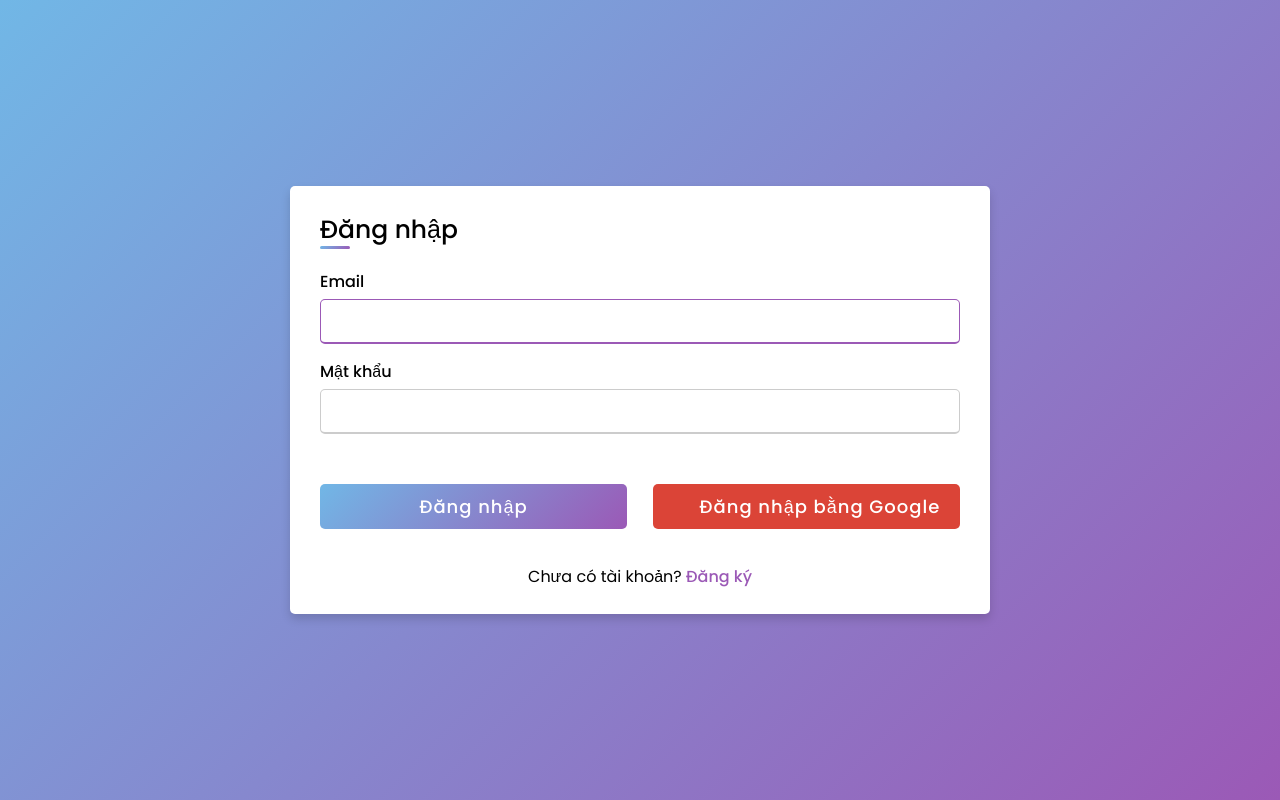
After one commit to TruongNguyenVo/NT-TeamWork-Management, a Symfony app: template templates/security/login.html.twig in a window 1280 px wide. The commit adds this page. Run offline with Twig, Linux system fonts and the light colour scheme; the template is opened without the code that fills it, so the values that code supplies are empty; some libraries are stand-ins or nearby versions.

Commit message:
add login & registration form, controller

```diff
--- a/src/Entity/User.php
+++ b/src/Entity/User.php
@@ -4,11 +4,13 @@ namespace App\Entity;
 
 use App\Repository\UserRepository;
 use Doctrine\ORM\Mapping as ORM;
+use Symfony\Bridge\Doctrine\Validator\Constraints\UniqueEntity;
 use Symfony\Component\Security\Core\User\PasswordAuthenticatedUserInterface;
 use Symfony\Component\Security\Core\User\UserInterface;
 
 #[ORM\Entity(repositoryClass: UserRepository::class)]
 #[ORM\UniqueConstraint(name: 'UNIQ_IDENTIFIER_EMAIL', fields: ['email'])]
+#[UniqueEntity(fields: ['email'], message: 'There is already an account with this email')]
 class User implements UserInterface, PasswordAuthenticatedUserInterface
 {
     #[ORM\Id]
--- a/src/Service/GoogleAuthenticator.php
+++ b/src/Security/GoogleAuthenticator.php
@@ -1,6 +1,6 @@
 <?php
 
-namespace App\Service;
+namespace App\Security;
 
 use App\Entity\User;
 use Doctrine\ORM\EntityManagerInterface;
--- /dev/null
+++ b/templates/security/login.html.twig
@@ -0,0 +1,243 @@
+<!DOCTYPE html>
+<html lang="en" dir="ltr">
+<head>
+  <meta charset="UTF-8">
+  <meta name="viewport" content="width=device-width, initial-scale=1.0">
+  <title> Đăng nhập </title>
+  <link rel="stylesheet" href="style.css">
+  <style>
+    /* Importing Google Fonts - Poppins */
+    @import url('https://fonts.googleapis.com/css2?family=Poppins:wght@200;300;400;500;600;700&display=swap');
+    * {
+      margin: 0;
+      padding: 0;
+      box-sizing: border-box;
+      font-family: 'Poppins', sans-serif;
+    }
+    body {
+      height: 100vh;
+      display: flex;
+      justify-content: center;
+      align-items: center;
+      padding: 10px;
+      background: linear-gradient(135deg, #71b7e6, #9b59b6);
+    }
+    .container {
+      max-width: 700px;
+      width: 100%;
+      background-color: #fff;
+      padding: 25px 30px;
+      border-radius: 5px;
+      box-shadow: 0 5px 10px rgba(0, 0, 0, 0.15);
+    }
+    .container .title {
+      font-size: 25px;
+      font-weight: 500;
+      position: relative;
+    }
+    .container .title::before {
+      content: "";
+      position: absolute;
+      left: 0;
+      bottom: 0;
+      height: 3px;
+      width: 30px;
+      border-radius: 5px;
+      background: linear-gradient(135deg, #71b7e6, #9b59b6);
+    }
+    .content form .user-details {
+      display: flex;
+      flex-wrap: wrap;
+      justify-content: space-between;
+      margin: 20px 0 12px 0;
+    }
+    form .user-details .input-box {
+      margin-bottom: 15px;
+      width: 100%;
+    }
+    form .input-box span.details {
+      display: block;
+      font-weight: 500;
+      margin-bottom: 5px;
+    }
+    .user-details .input-box input {
+      height: 45px;
+      width: 100%;
+      outline: none;
+      font-size: 16px;
+      border-radius: 5px;
+      padding-left: 15px;
+      border: 1px solid #ccc;
+      border-bottom-width: 2px;
+      transition: all 0.3s ease;
+    }
+    .user-details .input-box input:focus,
+    .user-details .input-box input:valid {
+      border-color: #9b59b6;
+    }
+    .show-password {
+      position: absolute;
+      right: 15px;
+      top: 50%;
+      transform: translateY(-50%);
+      cursor: pointer;
+      color: #9b59b6;
+    }
+    .input-box {
+      position: relative;
+    }
+    form .button {
+      height: 45px;
+      margin: 35px 0;
+      display: flex;
+      justify-content: space-between;
+    }
+    form .button input,
+    form .button a {
+      height: 100%;
+      width: 48%;
+      border-radius: 5px;
+      border: none;
+      color: #fff;
+      font-size: 18px;
+      font-weight: 500;
+      letter-spacing: 1px;
+      cursor: pointer;
+      transition: all 0.3s ease;
+      text-align: center;
+      line-height: 45px;
+      text-decoration: none;
+    }
+    form .button input {
+      background: linear-gradient(135deg, #71b7e6, #9b59b6);
+    }
+    form .button input:hover {
+      background: linear-gradient(-135deg, #71b7e6, #9b59b6);
+    }
+    form .button a {
+      background: #db4437;
+      display: flex;
+      align-items: center;
+      justify-content: center;
+    }
+    form .button a i {
+      margin-right: 8px;
+    }
+    form .button a:hover {
+      background: #c23321;
+    }
+    .login-link {
+      text-align: center;
+      margin-top: 20px;
+    }
+    .login-link a {
+      color: #9b59b6;
+      text-decoration: none;
+      font-weight: 500;
+    }
+    .login-link a:hover {
+      text-decoration: underline;
+    }
+    /* Responsive media query code for mobile devices */
+    @media(max-width: 584px) {
+      .container {
+        max-width: 100%;
+      }
+      form .user-details .input-box {
+        margin-bottom: 15px;
+        width: 100%;
+      }
+      .content form .user-details {
+        max-height: 300px;
+        overflow-y: scroll;
+      }
+      .user-details::-webkit-scrollbar {
+        width: 5px;
+      }
+    }
+    /* Responsive media query code for mobile devices */
+    @media(max-width: 459px) {
+      .container .content .category {
+        flex-direction: column;
+      }
+    }
+  </style>
+  <!-- Font Awesome for eye icon -->
+  <link rel="stylesheet" href="https://cdnjs.cloudflare.com/ajax/libs/font-awesome/5.15.3/css/all.min.css">
+</head>
+<body>
+  <div class="container">
+    <!-- Title section -->
+    <div class="title">Đăng nhập</div>
+    <div class="content">
+      <!-- Login form -->
+
+{# <form method="post">
+    {% if error %}
+        <div class="alert alert-danger">{{ error.messageKey|trans(error.messageData, 'security') }}</div>
+    {% endif %}
+
+    {% if app.user %}
+        <div class="mb-3">
+            You are logged in as {{ app.user.userIdentifier }}, <a href="{{ path('app_logout') }}">Logout</a>
+        </div>
+    {% endif %}
+
+    <h1 class="h3 mb-3 font-weight-normal">Please sign in</h1>
+    <label for="inputEmail">Email</label>
+    <input type="email" value="{{ last_username }}" name="email" id="inputEmail" class="form-control" autocomplete="email" required autofocus>
+    <label for="inputPassword">Password</label>
+    <input type="password" name="password" id="inputPassword" class="form-control" autocomplete="current-password" required>
+
+    <input type="hidden" name="_csrf_token"
+           value="{{ csrf_token('authenticate') }}"
+    >
+
+    <button class="btn btn-lg btn-primary" type="submit">
+        Sign in
+    </button>
+</form> #}
+      <form method="post">
+
+        {% if error %}
+        <div class="alert alert-danger">{{ error.messageKey|trans(error.messageData, 'security') }}</div>
+        {% endif %}
+
+        {% if app.user %}
+        <div class="mb-3">
+            You are logged in as {{ app.user.userIdentifier }}, <a href="{{ path('app_logout') }}">Logout</a>
+        </div>
+        {% endif %}
+
+        <div class="user-details">
+          <!-- Input for Email -->
+          <div class="input-box full-width">
+            <span class="details">Email</span>
+            <input type="email" value="{{ last_username }}" name="email" id="inputEmail" class="form-control" required autofocus>
+          </div>
+          <!-- Input for Password -->
+          <div class="input-box full-width">
+            <span class="details">Mật khẩu</span>
+            <input type="password" name="password" id="inputPassword" class="form-control" autocomplete="current-password" required>
+          </div>
+        </div>
+
+        <input type="hidden" name="_csrf_token"
+           value="{{ csrf_token('authenticate') }}"
+    >
+        <!-- Submit button and Google Login button -->
+        <div class="button">
+          <input type="submit" value="Đăng nhập">
+          <a href="/connect/google">
+            <i class="fa fa-google"></i> Đăng nhập bằng Google
+          </a>
+        </div>
+      </form>
+      <!-- Register link -->
+      <div class="login-link">
+        <span>Chưa có tài khoản? <a href="/register">Đăng ký</a></span>
+      </div>
+    </div>
+  </div>
+</body>
+</html>
```
Also changed, not shown: src/Controller/RegistrationController.php (added, +44 -0 lines), src/Controller/SecurityController.php (added, +32 -0 lines), src/Form/RegistrationFormType.php (added, +57 -0 lines), src/Security/LoginFormAuthenticator.php (added, +57 -0 lines), templates/registration/register.html.twig (added, +220 -0 lines), 1 other file.
